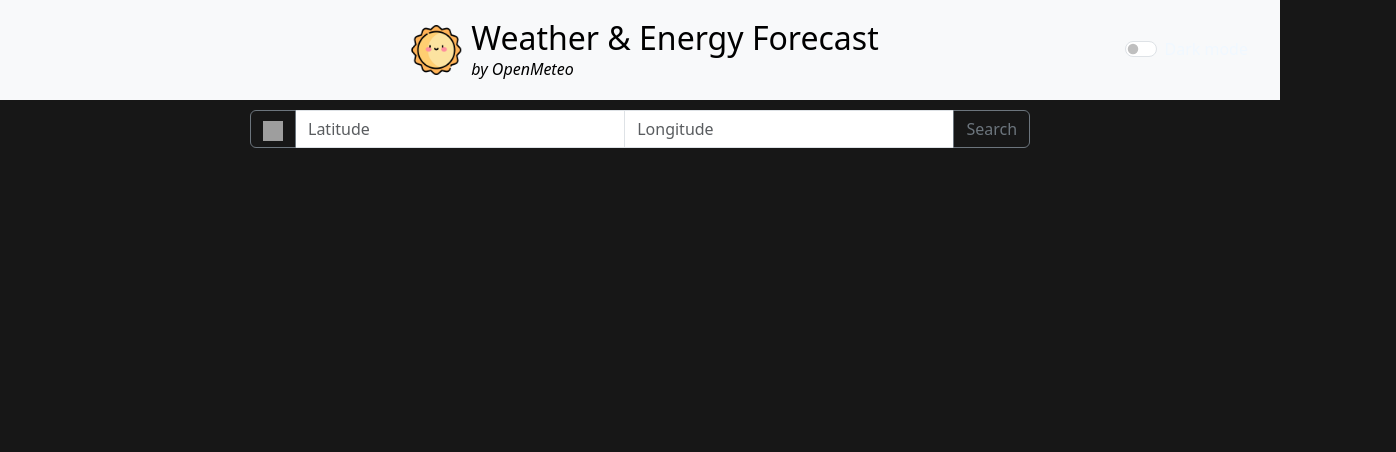
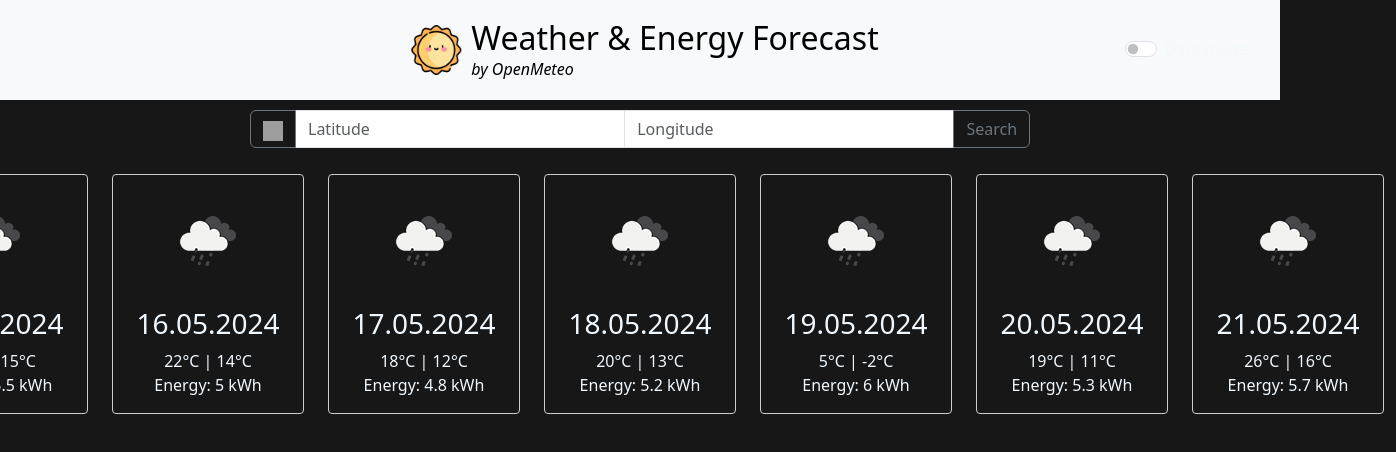
Before and after one commit to kamiderka/weather-forecast, a React (Vite) app: page / in a window 1280 px wide. Shown: the top 452 px of the page, 1396 px wide, since content can reach past the window. Built offline with nearby package versions, Linux system fonts and the light colour scheme; no server answers; grey boxes are pictures that could not be loaded.

Commit message:
feat: Create Forecast prototype

```diff
--- a/src/App.jsx
+++ b/src/App.jsx
@@ -2,9 +2,8 @@ import 'bootstrap/dist/css/bootstrap.min.css';
 import { useState } from 'react'
 import './App.css'
 import { Header } from './components/Header/Header.jsx';
-// import { Map } from './components/Map/Map.jsx';
 import { CoordInput } from './components/CoordInput/CoordInput.jsx';
-
+import Forecast from './components/Forecast/Forecast.jsx';
 
 
 function App() {
@@ -16,6 +15,7 @@ function App() {
       </header>
       <main>
         <CoordInput/>
+        <Forecast/>
       </main>
     </>
   )
--- /dev/null
+++ b/src/components/Forecast/Forecast.css
@@ -0,0 +1,5 @@
+.forecast-row {
+    display: flex;
+    flex-wrap: nowrap;
+    justify-content: center;
+  }
--- a/src/components/Forecast/Forecast.jsx
+++ b/src/components/Forecast/Forecast.jsx
@@ -0,0 +1,37 @@
+import React from 'react';
+import { Container, Row, Col } from 'react-bootstrap';
+import ForecastItem from './ForecastItem/ForecastItem.jsx';
+import './Forecast.css'
+
+function Forecast() {
+
+    const forecastData = [
+    { date: '2024-05-15T00:00:00+00:00', weatherCode: '1', temperatureMax: 25, temperatureMin: 15, energy: 5.5 },
+    { date: '2024-05-16T00:00:00+00:00', weatherCode: '1', temperatureMax: 22, temperatureMin: 14, energy: 5.0 },
+    { date: '2024-05-17T00:00:00+00:00', weatherCode: '1', temperatureMax: 18, temperatureMin: 12, energy: 4.8 },
+    { date: '2024-05-18T00:00:00+00:00', weatherCode: '1', temperatureMax: 20, temperatureMin: 13, energy: 5.2 },
+    { date: '2024-05-19T00:00:00+00:00', weatherCode: '1', temperatureMax: 5, temperatureMin: -2, energy: 6.0 },
+    { date: '2024-05-20T00:00:00+00:00', weatherCode: '1', temperatureMax: 19, temperatureMin: 11, energy: 5.3 },
+    { date: '2024-05-21T00:00:00+00:00', weatherCode: '1', temperatureMax: 26, temperatureMin: 16, energy: 5.7 },
+  ];
+
+  return (
+    <Container >
+      <Row className='forecast-row'>
+        {forecastData.map((data, index) => (
+          <Col key={index}>
+            <ForecastItem
+              date={data.date}
+              weatherCode={data.weatherCode}
+              temperatureMax={data.temperatureMax}
+              temperatureMin={data.temperatureMin}
+              energy={data.energy}
+            />
+          </Col>
+        ))}
+      </Row>
+    </Container>
+  );
+}
+
+export default Forecast;
--- /dev/null
+++ b/src/components/Forecast/ForecastItem/ForecastItem.css
@@ -0,0 +1,30 @@
+.forecast-item {
+    display: flex;
+    flex-direction: column;
+    align-items: center;
+    justify-content: center;
+    width: 12rem;
+    height: 100%;
+    margin: 0 auto;
+    padding: 1rem;
+    border: 1px solid #ccc;
+    border-radius: 0.25rem;
+    text-align: center;
+  }
+
+  .forecast-item img {
+    width: 100px;
+    height: 100px;
+  }
+
+  .forecast-item-data {
+    margin-top: 1rem;
+  }
+
+  .forecast-item-data h3 {
+    margin-bottom: 0.5rem;
+  }
+
+  .forecast-item-data p {
+    margin: 0;
+  }
--- /dev/null
+++ b/src/components/Forecast/ForecastItem/ForecastItem.jsx
@@ -0,0 +1,18 @@
+import './ForecastItem.css';
+
+function ForecastItem({ date, weatherCode, temperatureMax, temperatureMin, energy }) {
+  return (
+    <div className="forecast-item">
+      <img src="weatherIcon.png" alt="Weather Icon" />
+      <div>
+        <div className="forecast-item-data">
+          <h3>{new Date(date).toLocaleDateString("pl-PL")}</h3>
+          <p>{temperatureMax}°C | {temperatureMin}°C</p>
+          <p>Energy: {energy} kWh</p>
+        </div>
+      </div>
+    </div>
+  );
+}
+
+export default ForecastItem;
--- a/src/components/Header/Header.css
+++ b/src/components/Header/Header.css
@@ -1,6 +1,6 @@
 .navbar {
-    height: 100px; /* Increase the height of the Navbar */
-    padding: 10px 20px; /* Adjust padding as needed */
+    height: 100px;
+    padding: 10px 20px;
 }
 
 
--- a/src/components/Header/ToggleSwitch/ToggleSwitch.jsx
+++ b/src/components/Header/ToggleSwitch/ToggleSwitch.jsx
@@ -3,7 +3,7 @@ import Form from 'react-bootstrap/Form';
 function ToggleSwitch() {
   return (
     <Form>
-      <Form.Check // prettier-ignore
+      <Form.Check
         type="switch"
         id="custom-switch"
         label="Dark mode"
```
Also changed, not shown: public/weatherIcon.png (added).
